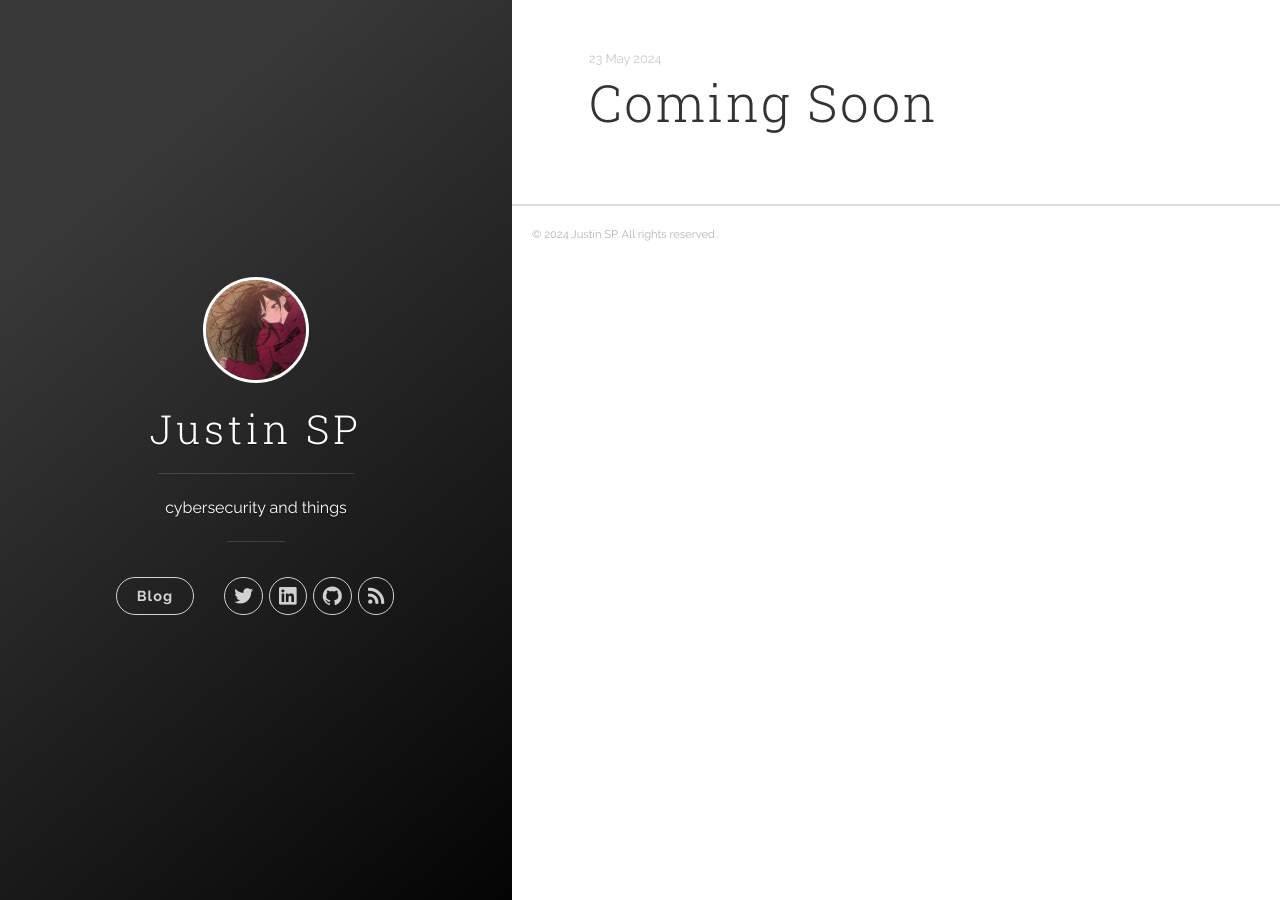
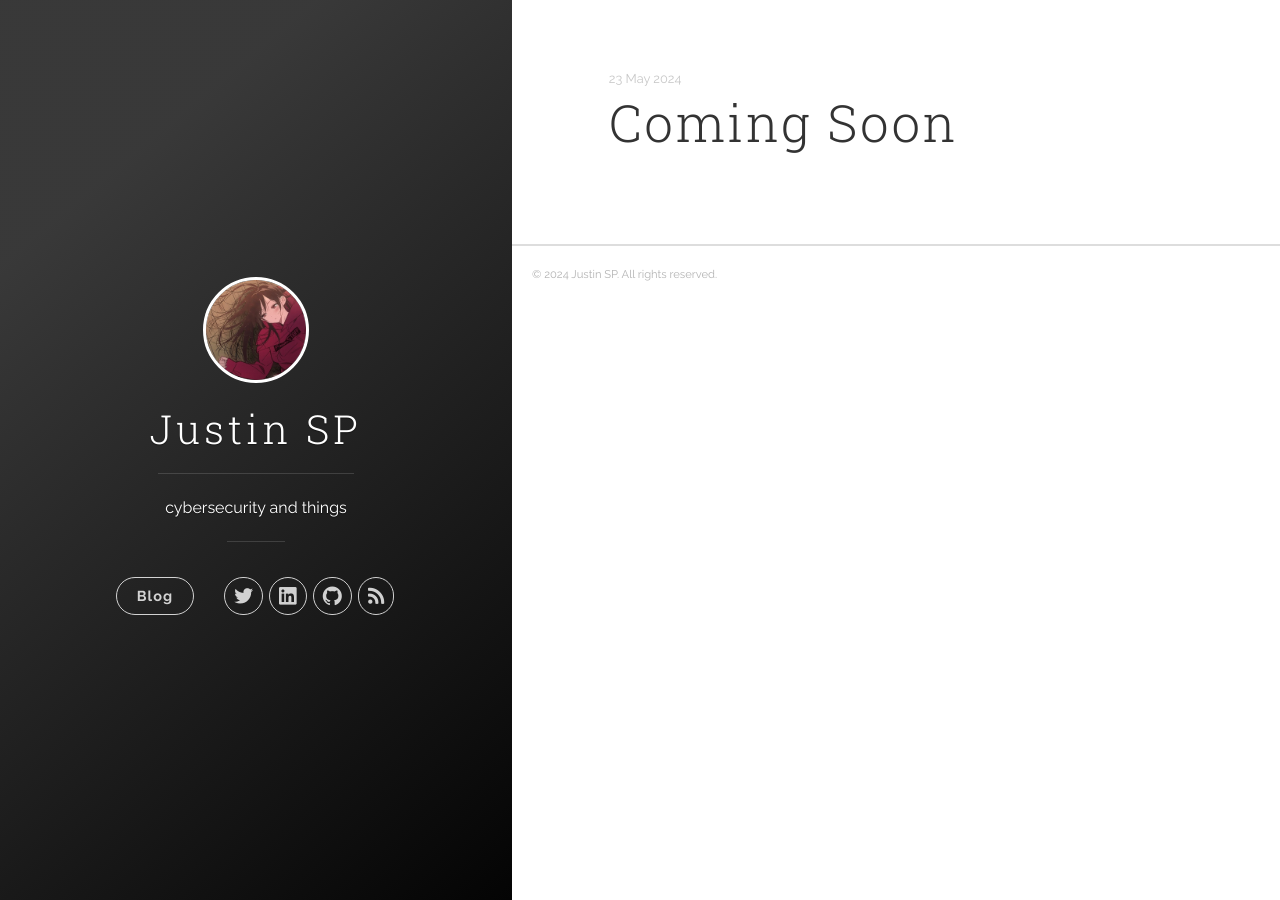
Before and after one commit to chxuru/chxuru.github.io, a Jekyll site: the page built from _posts/2024-05-23-coming-soon.markdown, in a window 1280 px wide. Built offline with Jekyll 4.4.1, drawn with Linux system fonts in a browser that asks for light colours.

Commit message:
Update main.scss

```diff
--- a/css/main.scss
+++ b/css/main.scss
@@ -57,3 +57,22 @@
   border: 3px solid #fff;
   border-radius:100%;
 }
+
+.full-width {
+    width: 100%;
+    max-width: none;
+    margin: 0 auto;
+    padding: 0 20px;
+}
+
+.post-container--single {
+    width: 100%;
+    max-width: none; // Remove any max-width constraint
+    margin: 0 auto;
+    padding: 20px;
+}
+
+.post-header, .post, #disqus_thread {
+    max-width: 100%;
+    margin: 0 auto;
+}
```
